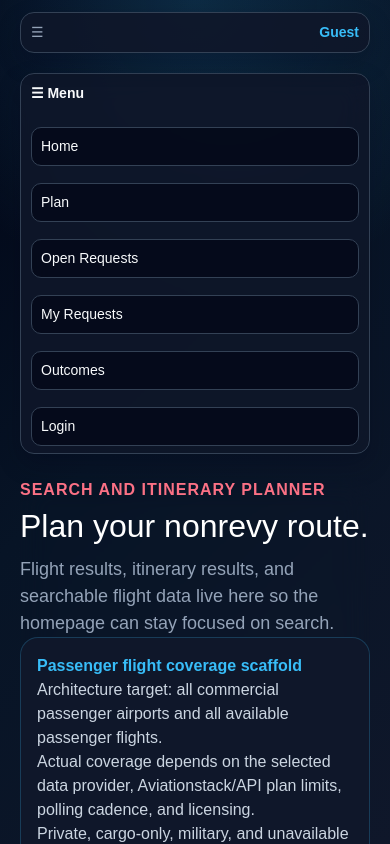
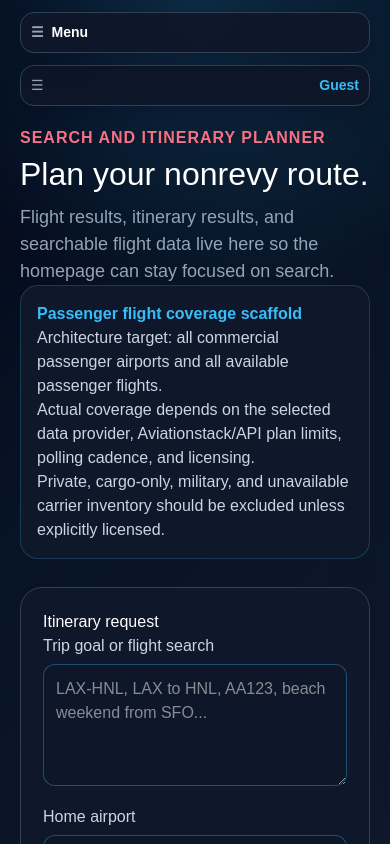
Before and after one commit to richlafayette-creator/nonrev-app, a Next.js app: page /plan in a window 390 px wide. Shown: the top 844 px of the page. Built offline with nearby package versions, Linux system fonts and the light colour scheme; no server answers; the database is empty.

Commit message:
Fix navigation menu

```diff
--- /dev/null
+++ b/app/AppNavigation.tsx
@@ -0,0 +1,24 @@
+export default function AppNavigation() {
+  return (
+    <aside className="app-menu" aria-label="Main navigation">
+      <details className="app-menu__details">
+        <summary className="app-menu__summary">
+          <span>Menu</span>
+        </summary>
+        <nav className="app-menu__links">
+          <a href="/">Home</a>
+          <a href="/plan">Plan</a>
+          <a href="/best-routes">Best Routes</a>
+          <a href="/watchlist">Watchlist</a>
+          <a href="/credits">Credits</a>
+          <a href="/reputation">Trust</a>
+          <a href="/notifications">Notifications</a>
+          <a href="/agent">Agent</a>
+          <a href="/requests">Open Requests</a>
+          <a href="/my-requests">My Requests</a>
+          <a href="/outcomes">Outcomes</a>
+        </nav>
+      </details>
+    </aside>
+  )
+}
--- a/app/globals.css
+++ b/app/globals.css
@@ -353,3 +353,79 @@ div {
   color: #f8fafc;
   text-shadow: 0 0 30px rgba(56,189,248,.55);
 }
+
+/* Global left navigation: reliable hamburger/dropdown replacement for per-page navs. */
+.app-menu {
+  position: fixed;
+  top: 18px;
+  left: 18px;
+  z-index: 30;
+  width: min(240px, calc(100vw - 36px));
+  border: 1px solid #334155;
+  border-radius: 14px;
+  background: rgba(15, 23, 42, 0.94);
+  color: white;
+  box-shadow: 0 10px 24px rgba(2, 6, 23, 0.24);
+  font-size: 14px;
+  overflow: hidden;
+}
+
+.app-menu__summary {
+  display: flex;
+  align-items: center;
+  gap: 8px;
+  padding: 9px 10px;
+  cursor: pointer;
+  list-style: none;
+  font-weight: 800;
+}
+
+.app-menu__summary::-webkit-details-marker {
+  display: none;
+}
+
+.app-menu__summary::before {
+  content: "☰";
+  color: #94a3b8;
+}
+
+.app-menu__details[open] .app-menu__summary::before {
+  content: "×";
+}
+
+.app-menu__links {
+  display: flex;
+  flex-direction: column;
+  gap: 7px;
+  padding: 2px 10px 10px;
+}
+
+.app-menu__links a {
+  display: block;
+  color: #f8fafc;
+  background: rgba(2, 6, 23, 0.72);
+  border: 1px solid #334155;
+  border-radius: 10px;
+  padding: 8px 9px;
+  text-decoration: none;
+  transition: border-color 140ms ease, background 140ms ease, transform 140ms ease;
+}
+
+.app-menu__links a:hover {
+  border-color: #38bdf8;
+  background: rgba(15, 23, 42, 0.92);
+  transform: translateY(-1px);
+}
+
+/* Hide legacy per-page nav blocks so the app has one working left menu. */
+main > nav {
+  display: none !important;
+}
+
+@media (max-width: 720px) {
+  .app-menu {
+    position: static;
+    width: auto;
+    margin: 12px 20px 0;
+  }
+}
--- a/app/layout.tsx
+++ b/app/layout.tsx
@@ -1,6 +1,7 @@
 import type { Metadata } from "next";
 import { Bungee, Geist, Geist_Mono } from "next/font/google";
 import AccountMenu from "./AccountMenu";
+import AppNavigation from "./AppNavigation";
 import "./globals.css";
 
 const geistSans = Geist({
@@ -35,6 +36,7 @@ export default function RootLayout({
       className={`${geistSans.variable} ${geistMono.variable} ${bungee.variable} h-full antialiased`}
     >
       <body className="min-h-full flex flex-col">
+        <AppNavigation />
         <AccountMenu />
         {children}
       </body>
```
